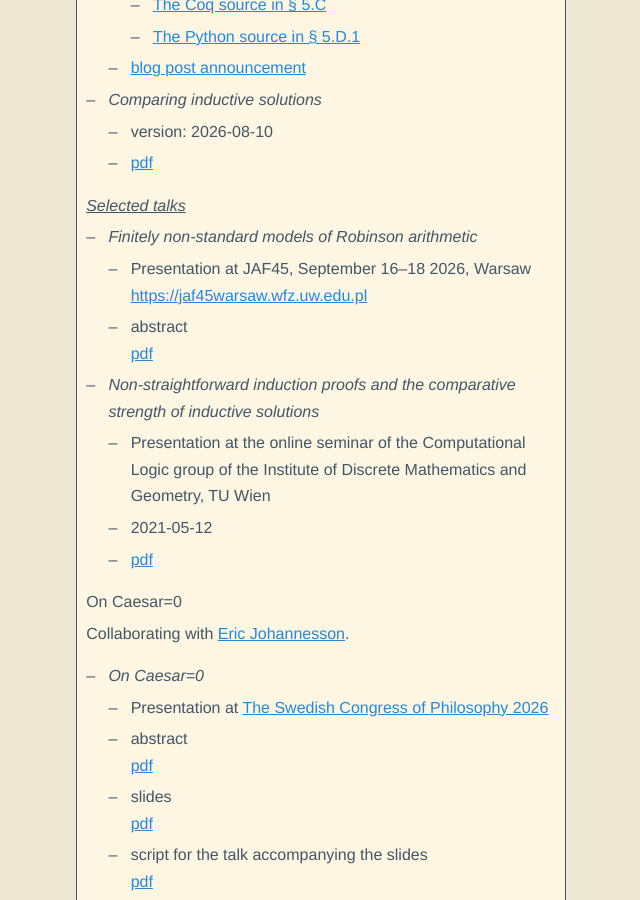
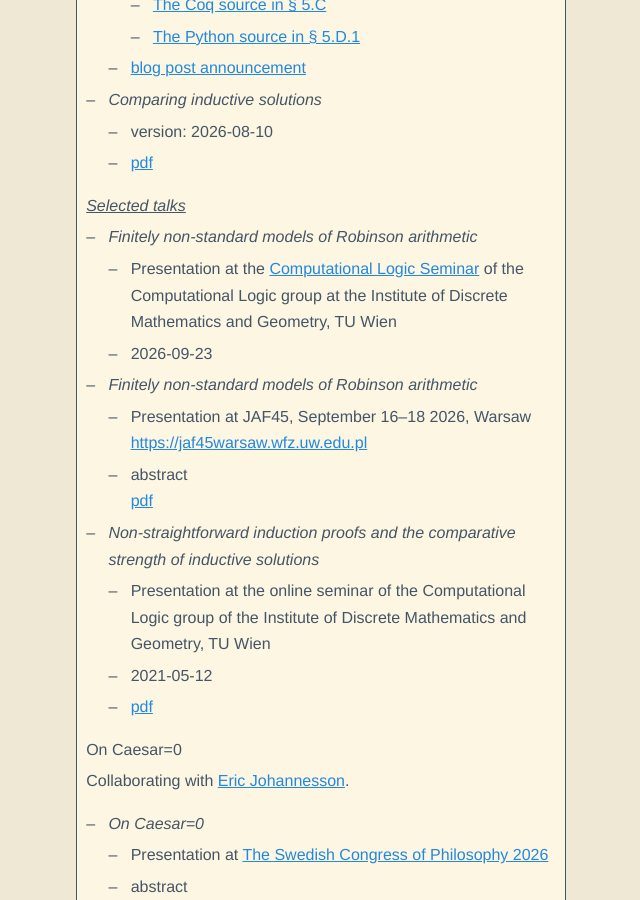
Before and after one commit to anderslundstedt/anderslundstedt.github.io, a Jekyll site: the page built from research/index.md, in a window 1280 px wide and 900 px high, scrolled down 727 px. Shown: the whole window, without its empty margins (319-959 px from the left). Built offline with Jekyll 4.4.1, drawn with Linux system fonts in a browser that asks for light colours.

Commit message:
add talk at TU Wien

```diff
--- a/research/index.md
+++ b/research/index.md
@@ -34,6 +34,17 @@ The above heading is the working title of my PhD thesis.
   - [pdf](PhD-thesis/drafts/lundstedt_phd_thesis_ch_draft_comparing_inductive_solutions_20260810.pdf)
 
 #### Selected talks
+
+- *Finitely non-standard models of Robinson arithmetic*
+  - Presentation at the
+    [Computational Logic Seminar](https://www.dmg.tuwien.ac.at/fb2/seminar/)
+    of the Computational Logic group at the Institute of Discrete Mathematics
+    and Geometry, TU Wien
+  - 2026-09-23
+    {% comment %}
+      archive URL:
+      https://web.archive.org/web/20260817142210/https://www.dmg.tuwien.ac.at/fb2/seminar/
+    {% endcomment %}
 
 - *Finitely non-standard models of Robinson arithmetic*
   - Presentation at JAF45, September 16–18 2026, Warsaw
```
